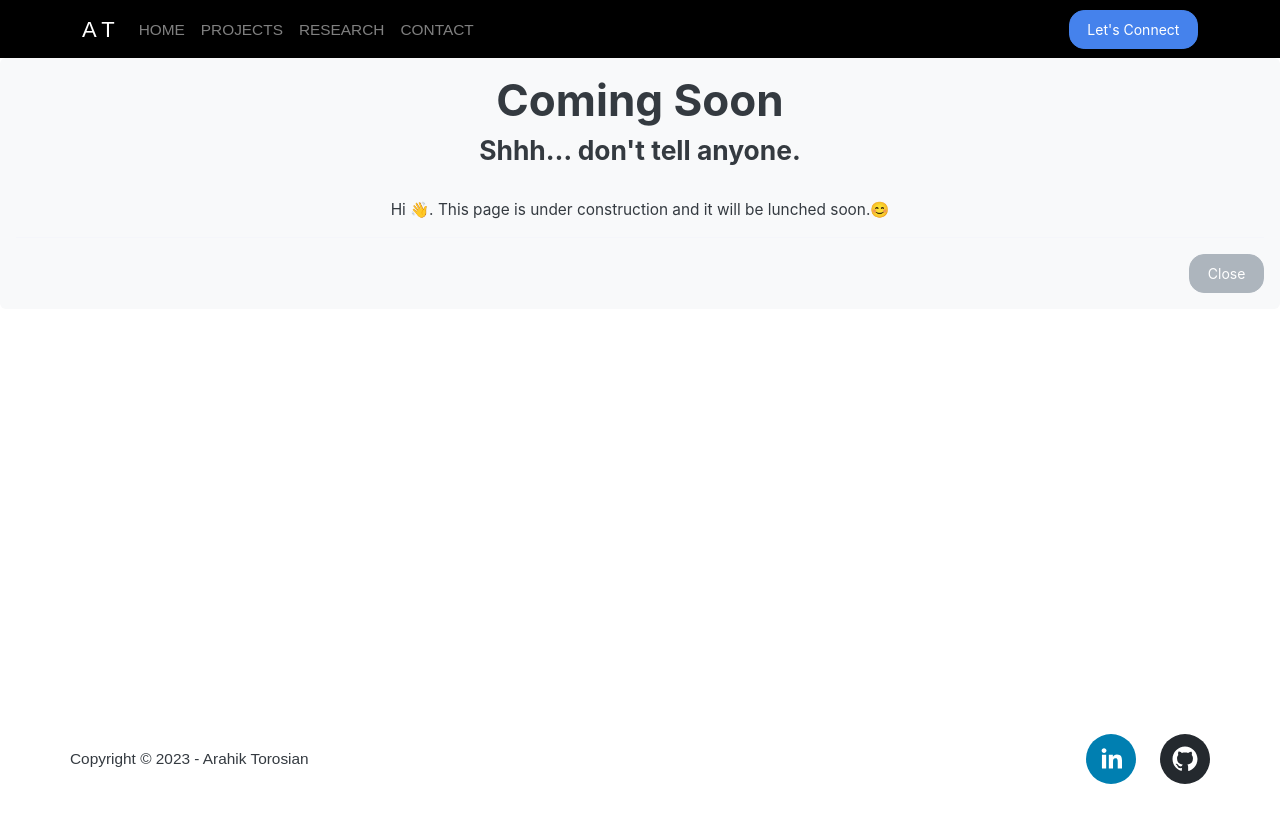
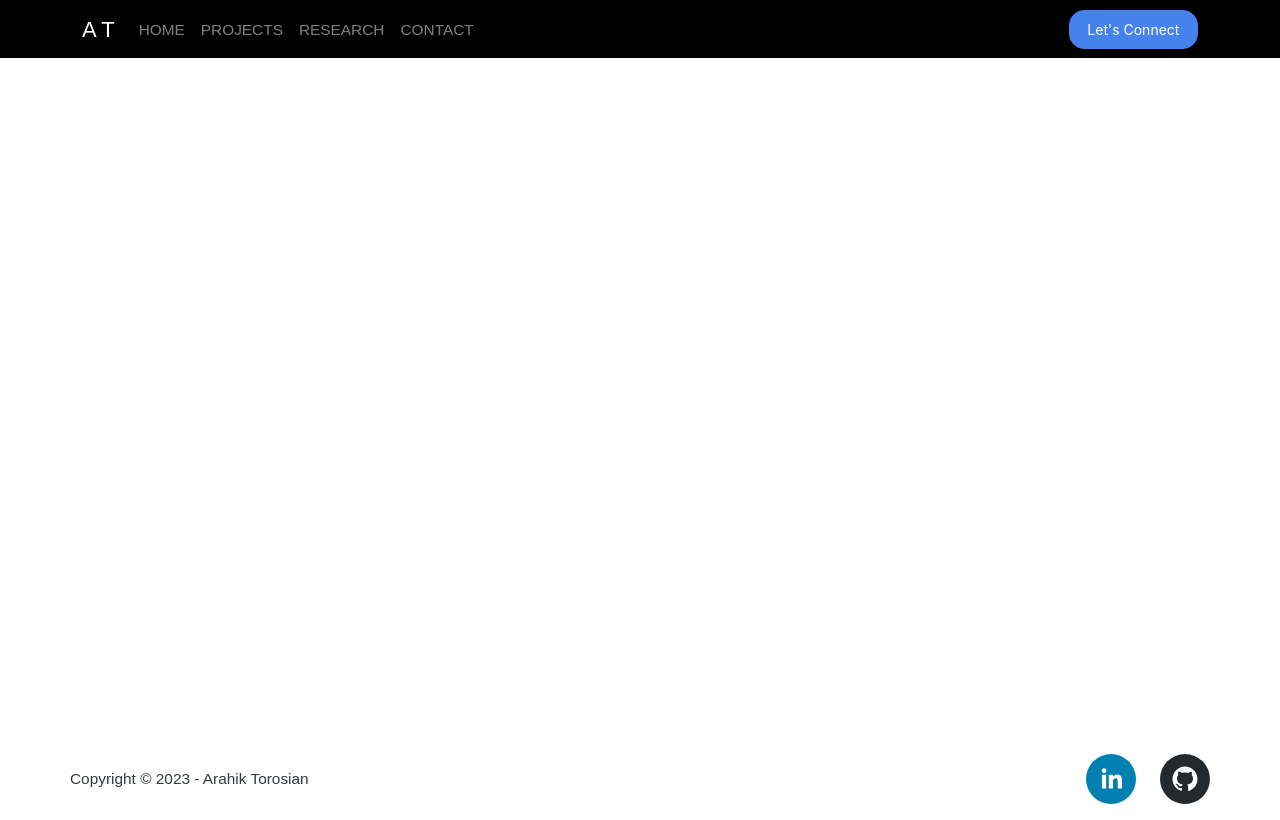
Before and after one commit to Arahikt/Portfolio, a React (Create React App) app: page /research in a window 1280 px wide. Built offline with nearby package versions, Linux system fonts and the light colour scheme.

Commit message:
Updated Research.js & Research.css

```diff
--- /dev/null
+++ b/src/Home/pages/Research.css
@@ -0,0 +1,14 @@
+  .research-container {
+    position: relative;
+  }
+
+  .responsive-iframe {
+    position: absolute;
+    top: 0;
+    left: 0;
+    bottom: 0;
+    right: 0;
+    width: 100%;
+    height: 100%;
+    border: none;
+  }
--- a/src/Home/pages/Research.js
+++ b/src/Home/pages/Research.js
@@ -1,9 +1,16 @@
 import React from "react";
-import UnderConstruction from "../components/UnderConstruction";
+import pdfFile from "../../Assets/Research/Arahik_Torosian_thesis_2023_Final_.pdf";
 
 const Research = () => {
   return (
-  <UnderConstruction />
+    <div className="research-container">
+      <iframe
+        className="responsive-iframe"
+        title="This is a unique title"
+        src={pdfFile}
+        style={{width:"100%", height:"84vh"}}
+      ></iframe>
+    </div>
   );
 };
 
```
